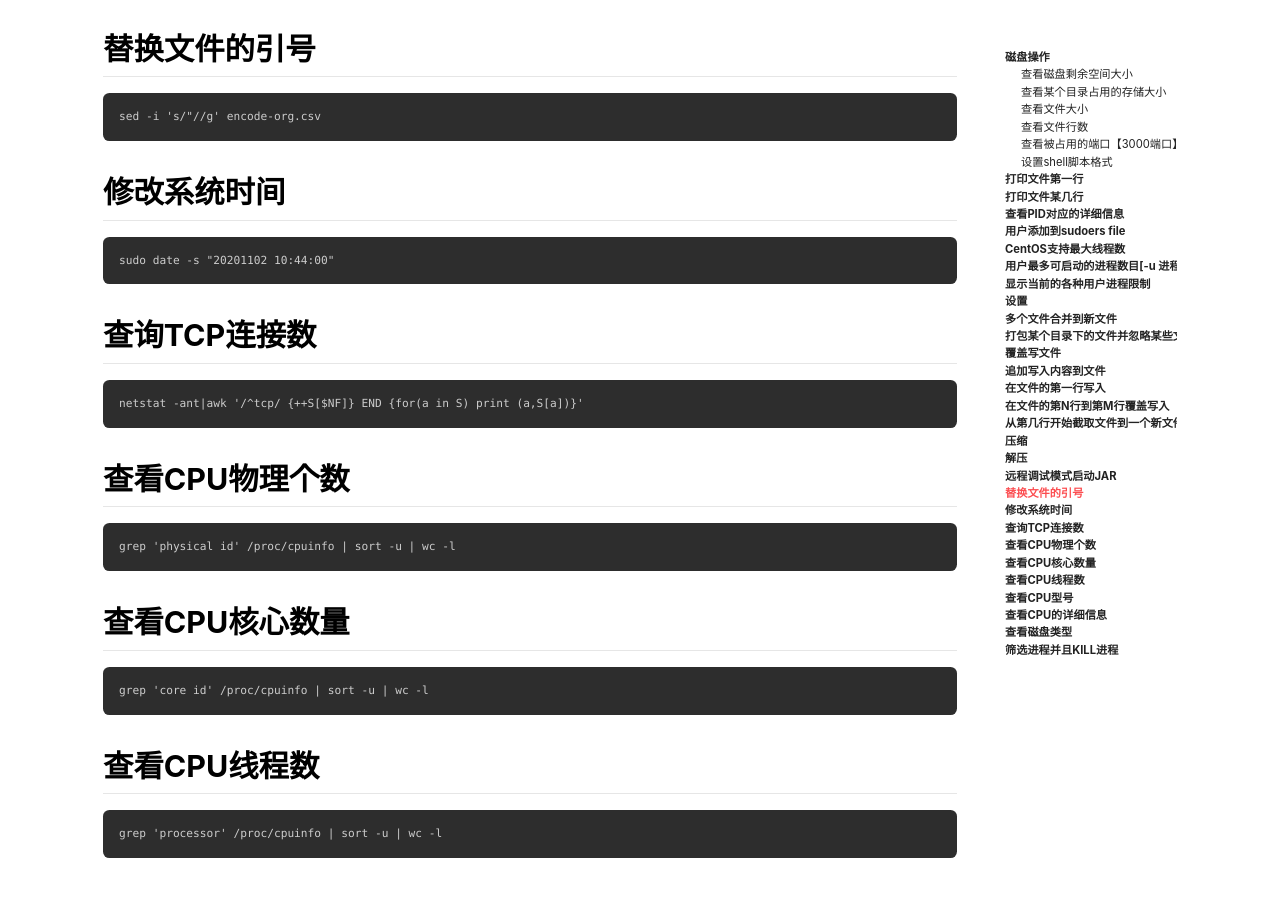
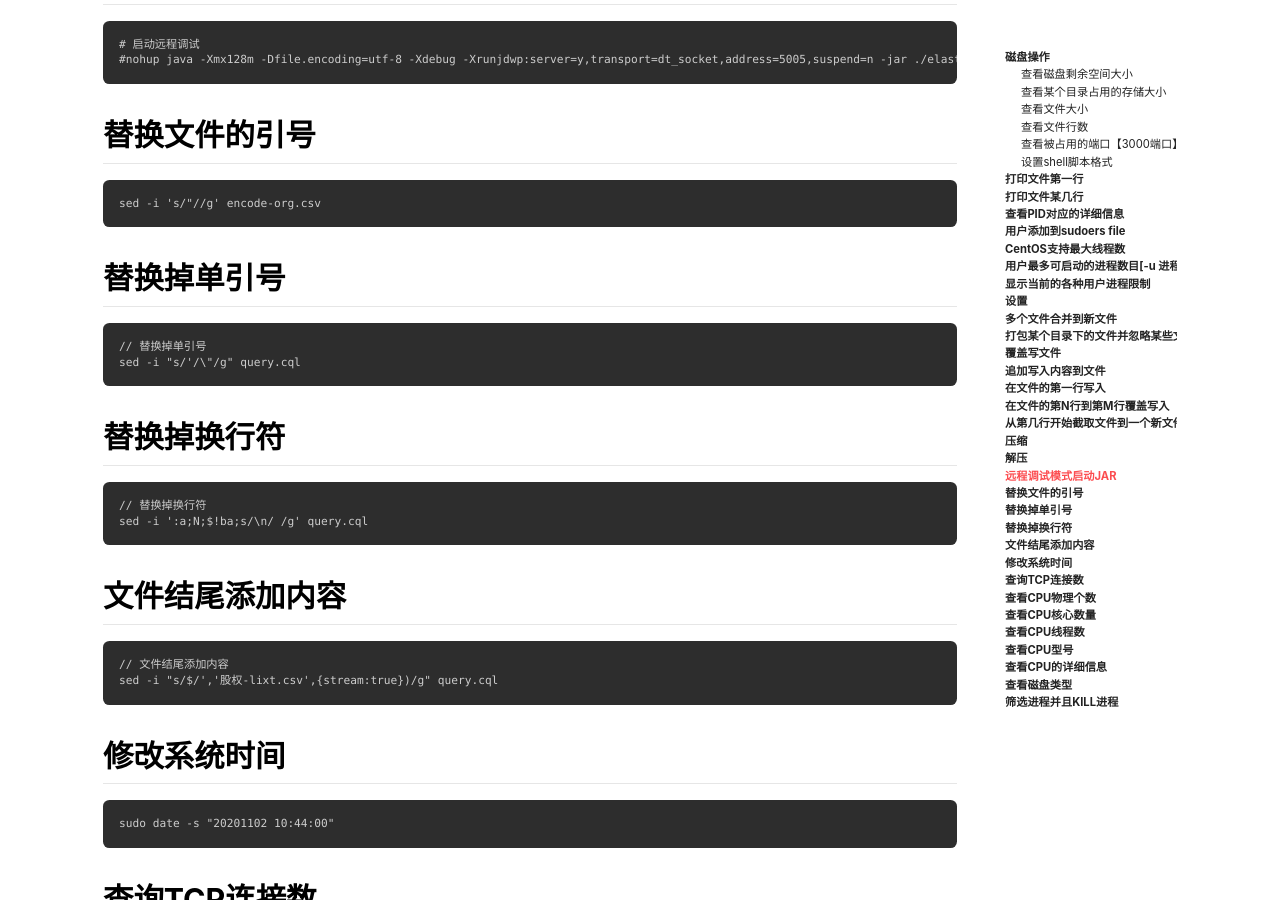
Before and after one commit to crazyyanchao/blog, a Jekyll site: the page built from _posts/2020-07-06-linux常用命令.md, in a window 1280 px wide and 900 px high, scrolled down 5470 px. Built offline with Jekyll 4.4.1, drawn with Linux system fonts in a browser that asks for light colours; nearby versions of some CDN libraries; comment, search, counter and statistics services are not loaded.

````diff
--- a/_posts/2020-07-06-linux常用命令.md
+++ b/_posts/2020-07-06-linux常用命令.md
@@ -164,6 +164,24 @@ tar -zxvf examples.tar （解压至当前执行目录下）
 sed -i 's/"//g' encode-org.csv
 ```
 
+## 替换掉单引号
+```
+// 替换掉单引号
+sed -i "s/'/\"/g" query.cql
+```
+
+## 替换掉换行符
+```
+// 替换掉换行符
+sed -i ':a;N;$!ba;s/\n/ /g' query.cql
+```
+
+## 文件结尾添加内容
+```
+// 文件结尾添加内容
+sed -i "s/$/','股权-lixt.csv',{stream:true})/g" query.cql
+```
+
 ## 修改系统时间
 ```
 sudo date -s "20201102 10:44:00"
````
Also changed, not shown: _posts/2020-06-16-常用CYPHER查询（二）.md (+2 -0 lines), _posts/2021-06-24-常用CYPHER查询（四）.md (+12 -0 lines).
